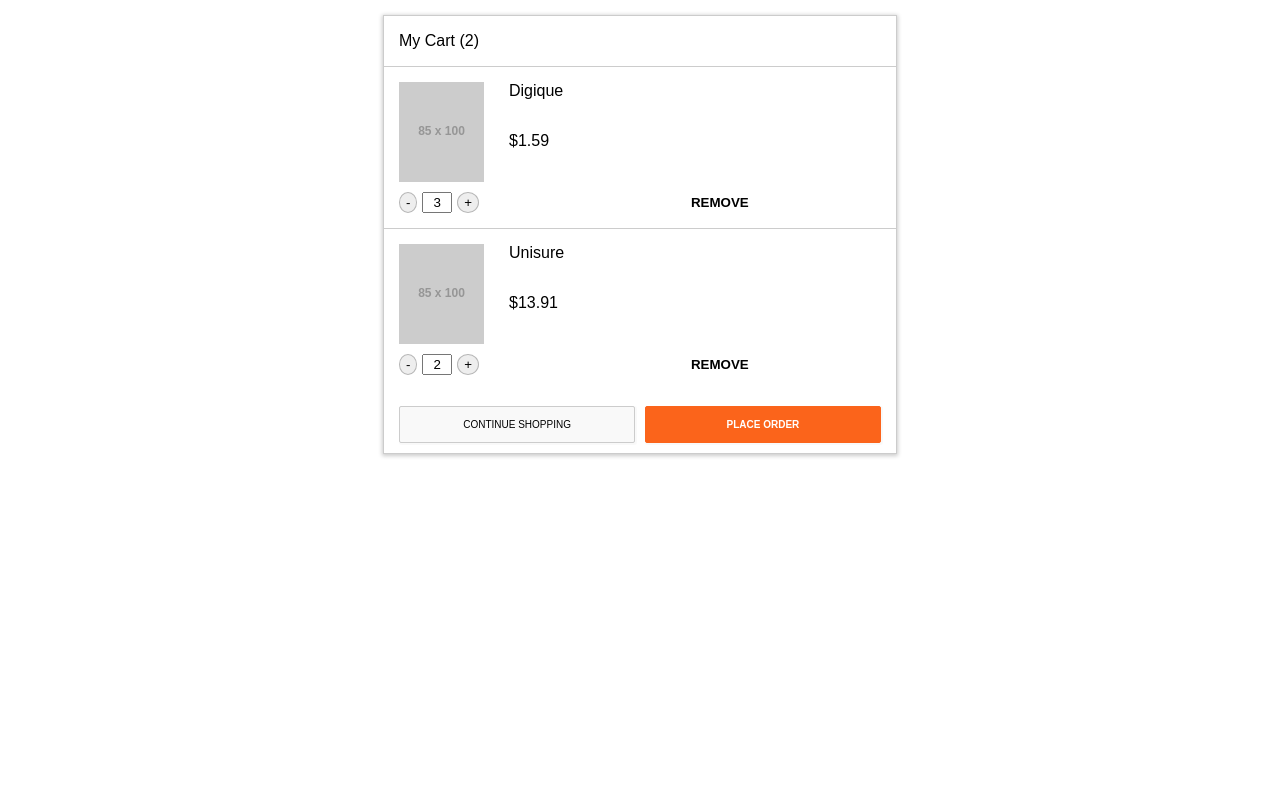
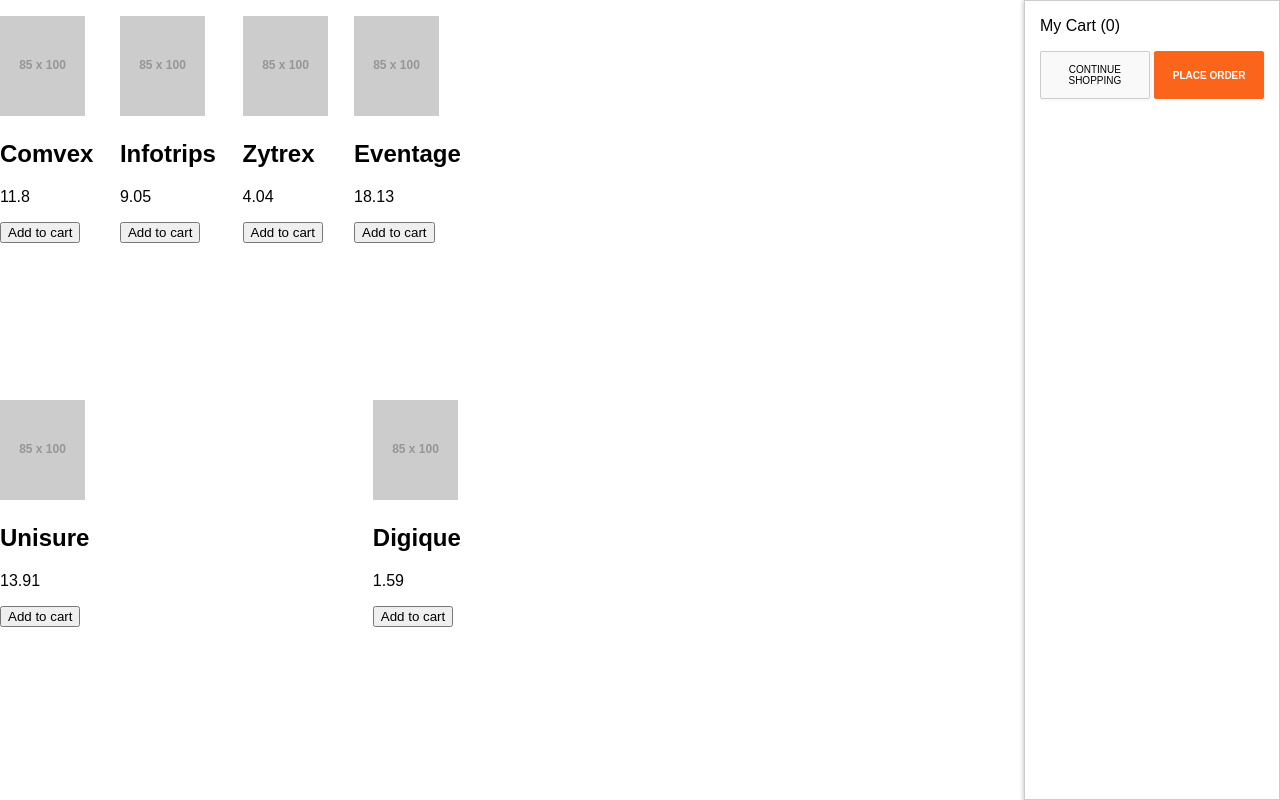
Before and after one commit to davidyearwood/loktra-shopping-cart, a React (Create React App) app: page / in a window 1280 px wide. Built offline with nearby package versions, Linux system fonts and the light colour scheme.

Commit message:
Change cart desk layout

```diff
--- a/public/css/stylesheet.css
+++ b/public/css/stylesheet.css
@@ -1,3 +1,7 @@
+.app {
+    display: flex;
+    justify-content: space-between;
+}
 .btn {
     background-color: #F9F9F9;
     border: 1px solid #ccc;
@@ -39,11 +43,13 @@
     padding-right: 15px;
 }
 .cart {
-    margin-top: 15px;
-    margin-left: auto;
-    margin-right: auto;
+    /*margin-top: 15px;*/
+    /*margin-left: auto;*/
+    /*margin-right: auto;*/
+    box-sizing: border-box;
     border: 1px solid #ccc;
     box-shadow: 0px 1px 4px 1px #ccc;
+    height: 100vh;
     width: 95%;
 }
 .cart__header {
@@ -99,6 +105,14 @@
   -webkit-appearance: none;
   margin: 0;
 }
+.products {
+    display: flex;
+    flex-wrap: wrap;
+    justify-content: space-between;
+    list-style-type: none;
+    padding: 0;
+    width: 60%;
+}
 
 @media (min-width: 800px) {
     .btn {
@@ -106,6 +120,6 @@
     }
 
     .cart {
-        width: 40%;
+        width: 20%;
     }
 }
--- a/src/App.js
+++ b/src/App.js
@@ -3,13 +3,14 @@ import logo from './logo.svg';
 import CartStorage from './CartStorage';
 import PlusMinusButton from './PlusMinusButton';
 import CartItems from './CartItems';
+import Products from './Products';
 
 class App extends Component {
   constructor(props) {
     super(props);
     this.state = {
       cart: [],
-      numberField: 1
+      isProductsLoaded: false
     };
     this.cartName = 'cart';
     this.localCartStorage = new CartStorage({name: this.cartName});
@@ -18,10 +19,12 @@ class App extends Component {
     this.handleClickMinusButton = this.handleClickMinusButton.bind(this);
     this.handleClickPlusButton = this.handleClickPlusButton.bind(this);
     this.handleClickRemoveButton = this.handleClickRemoveButton.bind(this);
+    this.appendProductToCart = this.appendProductToCart.bind(this);
   }
 
   componentDidMount() {
     this.setState({
+      isProductsLoaded: true,
       products: [
       {
         "id": "5b5a294fbf63ef80275f2fa3",
@@ -68,19 +71,19 @@ class App extends Component {
     ]
     });
 
-    this.addTwoItemsToCartStorage();
+    // this.addTwoItemsToCartStorage();
     this.hydrateStateWithLocalStorage();
     window.addEventListener("beforeunload", this.saveStateToLocalStorage.bind(this));
 
   }
 
   componentWillUnMount() {
+    this.saveStateToLocalStorage();
     window.removeEventListener("beforeunload", this.saveStateToLocalStorage.bind(this));
-    this.saveStateToLocalStorage();
   }
 
   saveStateToLocalStorage() {
-    localStorage.setItem(this.cartName, JSON.stringify(this.state.cart));
+    localStorage.setItem("cart", JSON.stringify(this.state.cart));
   }
 
   hydrateStateWithLocalStorage() {
@@ -183,10 +186,39 @@ class App extends Component {
     return userCart || [];
   }
 
+  // 1. Check to see if the id that is being added exists in the cart already
+    // if yes, add the quantity to the existing item quantity
+    // if no, append the new item to the cart
+  appendProductToCart(id) {
+    var quantity = 2; // for testing purposes only
+    var cart = this.state.cart;
+    var NOTFOUND = -1;
+    var found = cart.findIndex((cartItem) => cartItem.id === id);
+
+    if (found === NOTFOUND) {
+      cart.push({id: id, quantity: quantity});
+    } else {
+      cart[found].quantity += quantity;
+    }
+
+    this.setState({
+      cart: cart
+    });
+  }
+
   render() {
     let userCart = this.getUserCart();
     return (
-      <div className="cart">
+      <div class="app">
+      <main class="products">
+        {this.state.isProductsLoaded ? (
+          <Products productList={this.state.products} onClick={this.appendProductToCart} />
+          ) : (
+            <h1> No Products </h1>
+          )
+        }
+      </main>
+      <aside className="cart">
         <div className="cart__header">
           <p>My Cart ({userCart.length})</p>
         </div>
@@ -201,6 +233,7 @@ class App extends Component {
           <button className="btn">Continue Shopping</button>
           <button className="btn btn--primary">Place Order</button>
         </div>
+      </aside>
       </div>
     );
   }
```
